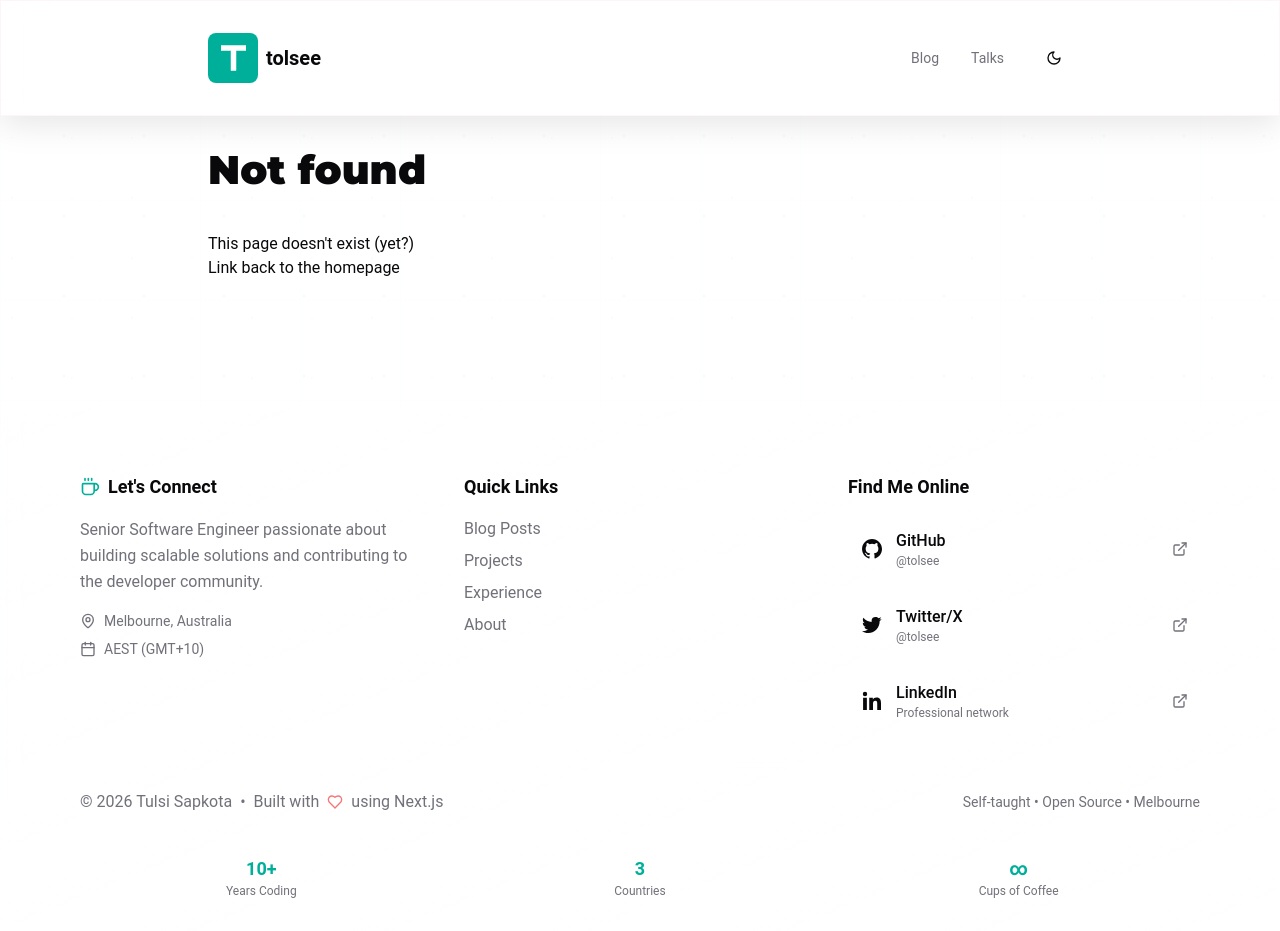
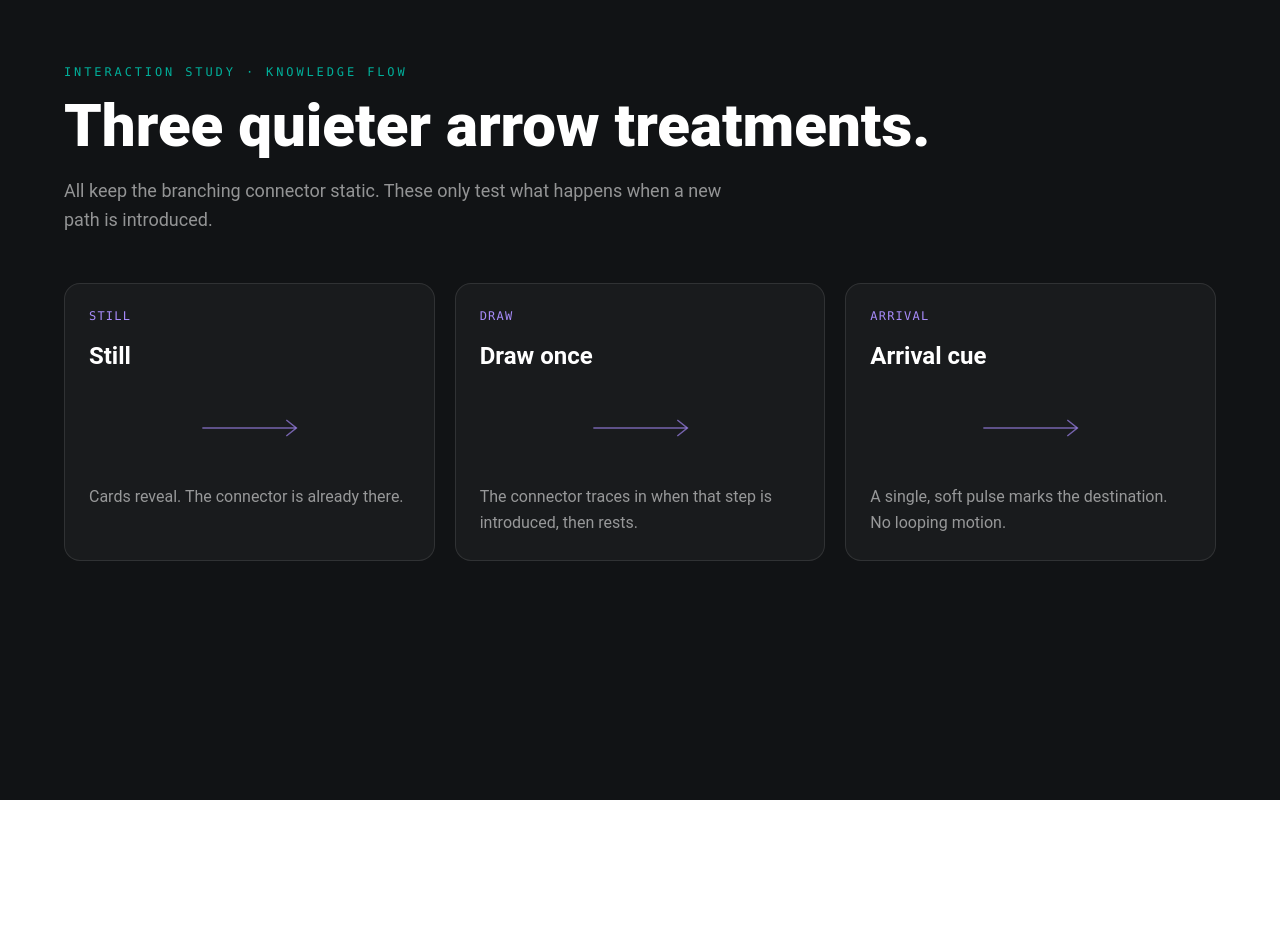
Before and after one commit to Tolsee/tolsee.me, a Next.js app: page /talks/ai-driven-software-development/motion-study in a window 1280 px wide. Before the commit this address had no page. After the commit the page ends 800 px from the top, so only its background shows below. Built offline with nearby package versions, Linux system fonts and the light colour scheme.

Commit message:
Add knowledge flow motion study

```diff
--- /dev/null
+++ b/app/talks/ai-driven-software-development/motion-study/page.tsx
@@ -0,0 +1,10 @@
+import { MotionStudy } from '@/components/talks/ai-driven-software-development/motion-study';
+
+export const metadata = {
+  title: 'Knowledge flow motion study | Tulsi Sapkota',
+  robots: { index: false, follow: false },
+};
+
+export default function MotionStudyPage() {
+  return <MotionStudy />;
+}
--- /dev/null
+++ b/src/components/talks/ai-driven-software-development/motion-study.tsx
@@ -0,0 +1,80 @@
+'use client';
+
+import { motion } from 'framer-motion';
+
+const PURPLE = '#a78bfa';
+
+type MotionOption = 'still' | 'draw' | 'arrival';
+
+function ArrowStudy({ option }: { option: MotionOption }) {
+  const path = 'M 6 24 H 100';
+  const arrowhead = 'M 90 16 L 100 24 L 90 32';
+
+  return (
+    <svg aria-hidden className="my-8 h-12 w-full overflow-visible" viewBox="0 0 106 48" fill="none">
+      {option === 'draw' ? (
+        <motion.path
+          d={path}
+          initial={{ pathLength: 0, opacity: 0 }}
+          animate={{ pathLength: 1, opacity: 0.65 }}
+          transition={{ duration: 0.55, ease: 'easeOut' }}
+          stroke={PURPLE}
+          strokeWidth="1.5"
+        />
+      ) : (
+        <path d={path} stroke={PURPLE} strokeWidth="1.5" opacity="0.65" />
+      )}
+      <path d={arrowhead} stroke={PURPLE} strokeWidth="1.5" opacity="0.65" />
+      {option === 'arrival' && (
+        <motion.circle
+          cx="100"
+          cy="24"
+          r="2"
+          fill={PURPLE}
+          initial={{ opacity: 0, r: 2 }}
+          animate={{ opacity: [0, 0.9, 0], r: [2, 6, 10] }}
+          transition={{ delay: 0.25, duration: 0.7, ease: 'easeOut' }}
+        />
+      )}
+    </svg>
+  );
+}
+
+const options: Array<{ option: MotionOption; title: string; description: string }> = [
+  {
+    option: 'still',
+    title: 'Still',
+    description: 'Cards reveal. The connector is already there.',
+  },
+  {
+    option: 'draw',
+    title: 'Draw once',
+    description: 'The connector traces in when that step is introduced, then rests.',
+  },
+  {
+    option: 'arrival',
+    title: 'Arrival cue',
+    description: 'A single, soft pulse marks the destination. No looping motion.',
+  },
+];
+
+export function MotionStudy() {
+  return (
+    <main className="min-h-screen bg-[#111315] px-8 py-12 text-white md:px-16 md:py-16">
+      <p className="font-mono text-xs uppercase tracking-[0.24em] text-[#00af9a]">Interaction study · knowledge flow</p>
+      <h1 className="mt-4 max-w-4xl text-4xl font-black leading-tight md:text-6xl">Three quieter arrow treatments.</h1>
+      <p className="mt-5 max-w-2xl text-lg leading-relaxed text-white/55">All keep the branching connector static. These only test what happens when a new path is introduced.</p>
+
+      <div className="mt-12 grid gap-5 md:grid-cols-3">
+        {options.map(({ option, title, description }) => (
+          <article key={option} className="rounded-2xl border border-white/10 bg-white/[0.035] p-6">
+            <p className="font-mono text-xs uppercase tracking-widest text-[#a78bfa]">{option}</p>
+            <h2 className="mt-4 text-2xl font-bold">{title}</h2>
+            <ArrowStudy option={option} />
+            <p className="text-base leading-relaxed text-white/55">{description}</p>
+          </article>
+        ))}
+      </div>
+    </main>
+  );
+}
--- a/src/components/talks/ai-driven-software-development/slides.tsx
+++ b/src/components/talks/ai-driven-software-development/slides.tsx
@@ -48,36 +48,20 @@ function FlowArrow({ branch = false }: { branch?: boolean }) {
       viewBox={branch ? '0 0 130 260' : '0 0 72 40'}
       fill="none"
     >
-      <motion.path
+      <path
         d={path}
-        initial={{ pathLength: 0, opacity: 0 }}
-        animate={{ pathLength: 1, opacity: 0.65 }}
-        transition={{ duration: 0.55, ease: 'easeOut' }}
         stroke={PURPLE}
         strokeWidth="1.5"
+        opacity="0.65"
       />
-      {!branch && (
-        <motion.path
-          d={path}
-          animate={{ strokeDashoffset: [0, -52] }}
-          transition={{ duration: 2.8, ease: 'linear', repeat: Infinity }}
-          stroke={PURPLE}
-          strokeWidth="2.5"
-          strokeDasharray="1 13"
-          strokeLinecap="round"
-          opacity="0.55"
-        />
-      )}
       {branch && <circle cx="46" cy="130" r="3" fill={PURPLE} opacity="0.8" />}
       {arrowheads.map((arrowhead) => (
-        <motion.path
+        <path
           key={arrowhead}
           d={arrowhead}
-          initial={{ pathLength: 0, opacity: 0 }}
-          animate={{ pathLength: 1, opacity: 0.65 }}
-          transition={{ duration: 0.2, delay: 0.45, ease: 'easeOut' }}
           stroke={PURPLE}
           strokeWidth="1.5"
+          opacity="0.65"
         />
       ))}
     </svg>
```
